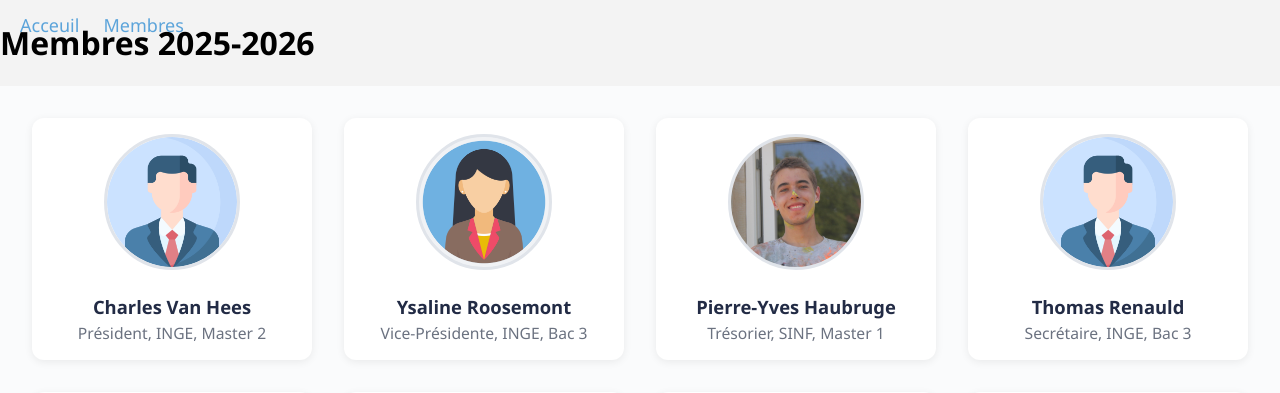
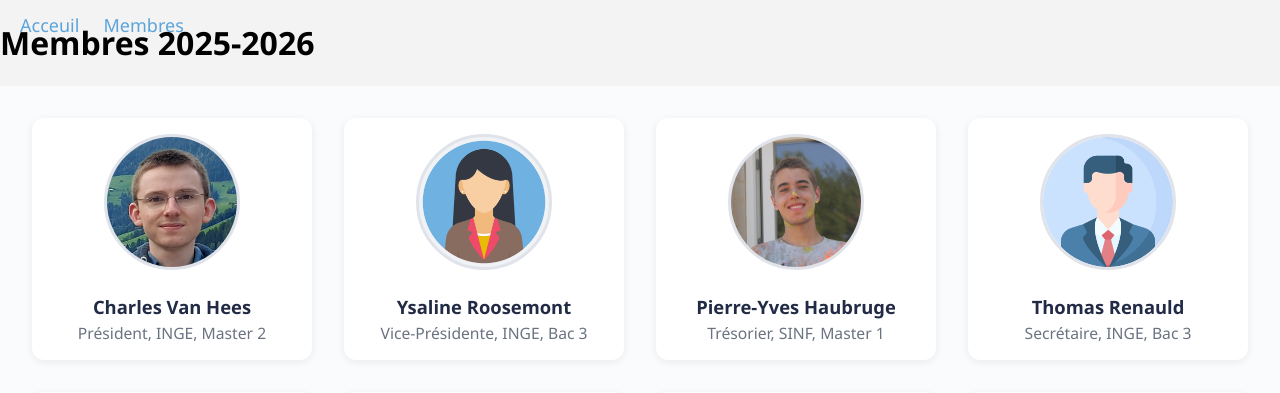
Before and after one commit to Piwy-dev/bde-epl-site, a Flask app: page /members in a window 1280 px wide. Shown: the top 393 px of the page. Run offline with Flask 3, Linux system fonts and the light colour scheme.

Commit message:
photo charles

```diff
--- a/app/templates/members.html
+++ b/app/templates/members.html
@@ -20,7 +20,7 @@
     <h1>Membres 2025-2026</h1>
     <div class="members">
         <div class="member">
-            <img class="member-photo" src="{{ url_for('static', filename='images/members/man.png') }}" alt="Charles Van Hees">
+            <img class="member-photo" src="{{ url_for('static', filename='images/members/charles.jpg') }}" alt="Charles Van Hees">
             <p class="member-name">Charles Van Hees </p>
             <p class="member-role">Président, INGE, Master 2</p>
         </div>
```
Also changed, not shown: app/static/images/members/charles.jpg (added).
